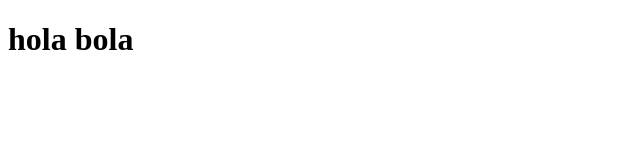
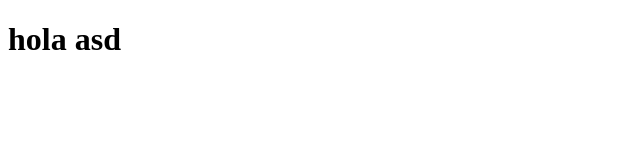
Before and after one commit to pedreror1/HappinessMap, a plain HTML site: page Index.html in a window 1280 px wide. Shown: the full height of the page, 0-640 px from the left. Drawn offline with Linux system fonts and the light colour scheme.

Commit message:
changed name again JKodansha

```diff
--- a/Index.html
+++ b/Index.html
@@ -4,7 +4,7 @@
   <script src="index.js"></script>
 </head>
 <body>
-    <h1>hola bola</h1>
+    <h1>hola asd</h1>
 </body>
 
 </html>
```
